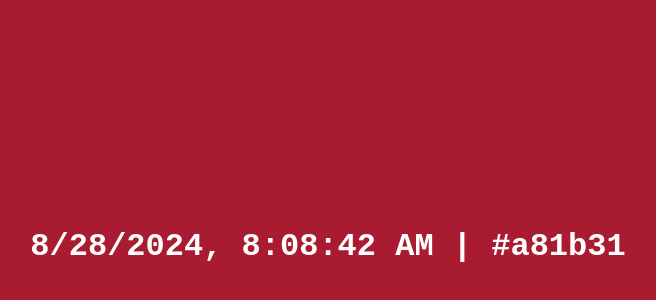
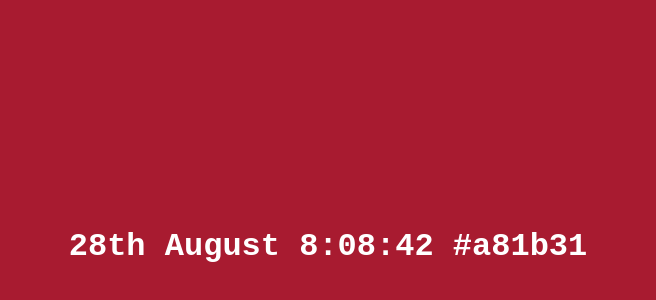
Before and after one commit to Axodouble/YearByColor, a website: page public/index.html in a window 1280 px wide. Shown: the part 154-454 px from the top of the page, without its empty margins (312-968 px from the left). Drawn offline with Linux system fonts and the light colour scheme.

Commit message:
Changed date formatting.

```diff
--- a/public/index.html
+++ b/public/index.html
@@ -42,8 +42,46 @@
         document.body.style.backgroundColor = hexColor;
 
         const timeString = date.toLocaleString();
+
+        // Format time like 7th of July 12:34:56 #ff5733
+        let day = date.getDate();
+        if (day === 1 || day === 21 || day === 31) day += "st";
+        else if (day === 2 || day === 22) day += "nd";
+        else if (day === 3 || day === 23) day += "rd";
+        else day += "th";
+
+        let month = date.getMonth();
+        if (month === 0) month = "January";
+        else if (month === 1) month = "February";
+        else if (month === 2) month = "March";
+        else if (month === 3) month = "April";
+        else if (month === 4) month = "May";
+        else if (month === 5) month = "June";
+        else if (month === 6) month = "July";
+        else if (month === 7) month = "August";
+        else if (month === 8) month = "September";
+        else if (month === 9) month = "October";
+        else if (month === 10) month = "November";
+        else if (month === 11) month = "December";
+
+        let minutes = date.getMinutes();
+        if (minutes < 10) minutes = "0" + minutes;
+
+        let seconds = date.getSeconds();
+        if (seconds < 10) seconds = "0" + seconds;
+
         document.getElementById("time").textContent =
-          timeString + " | " + hexColor;
+          day +
+          " " +
+          month +
+          " " +
+          date.getHours() +
+          ":" +
+          minutes +
+          ":" +
+          seconds +
+          " " +
+          hexColor;
 
         setTimeout(updateBackgroundColor, 1000);
       }
```
